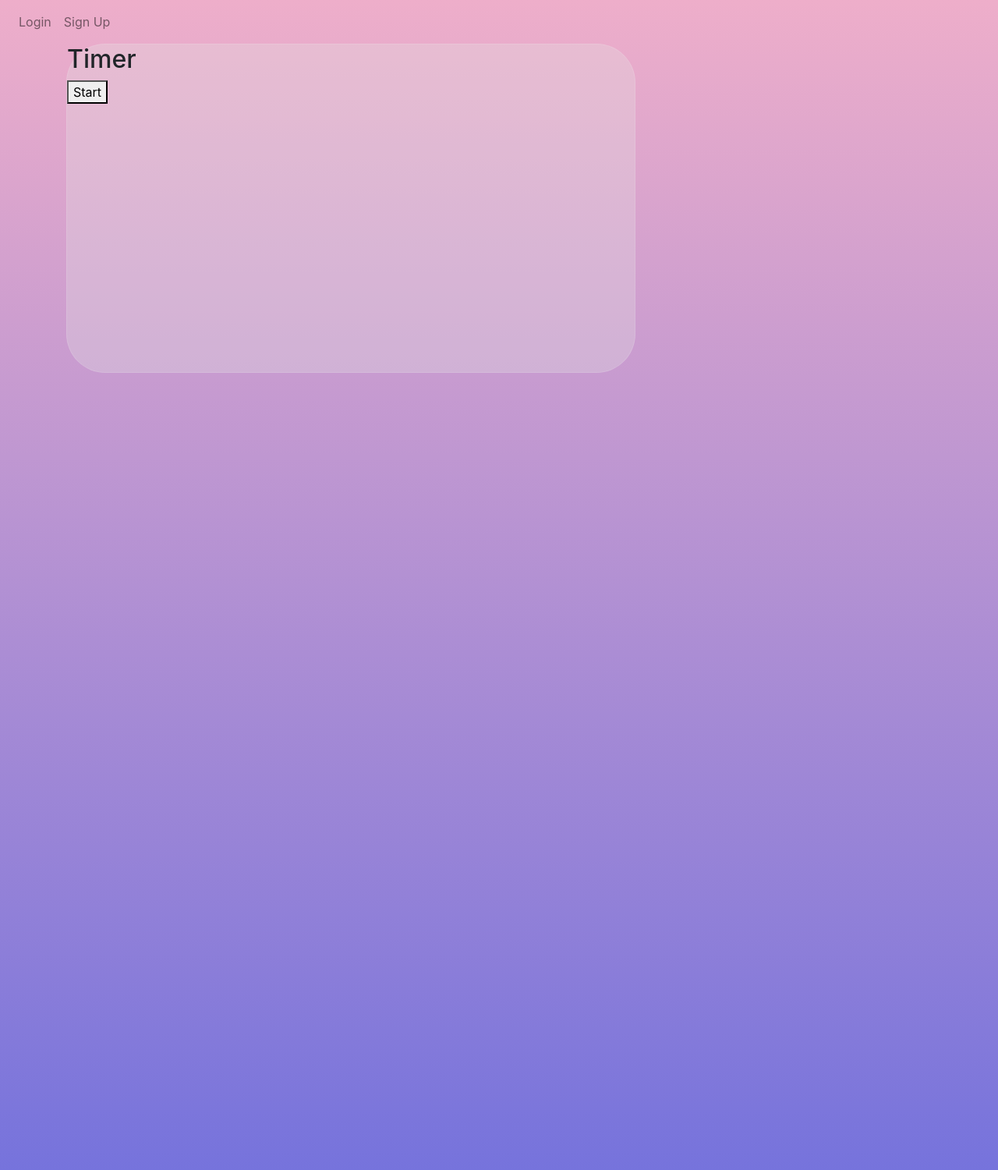
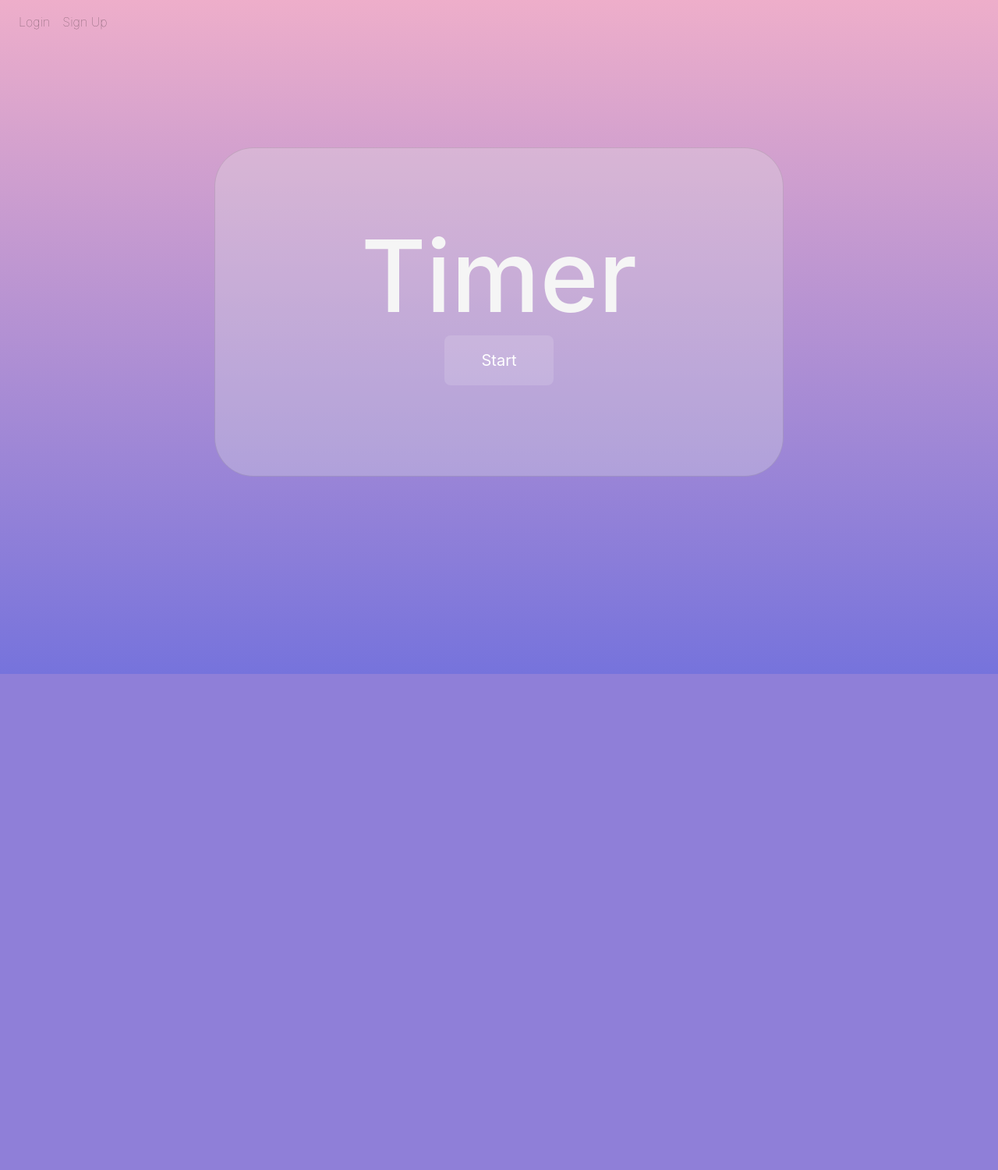
Before and after one commit to stepwiktoria/Pogoda, a Flask app: page /timer in a window 1280 px wide. Shown: the whole page at 78% size. After the commit the page ends 864 px from the top, so only its background shows below. Run offline with Flask 3, Linux system fonts and the light colour scheme; some libraries are stand-ins or nearby versions.

Commit message:
style of timer, change alerts theme

```diff
--- a/website/static/css/style.css
+++ b/website/static/css/style.css
@@ -1,16 +1,107 @@
 body {
   background-color: #A8C8ED;
   background-image: linear-gradient(#EEAECA, #7673DC);
-  height: 1500px;
+  height: 864px;
+  font-family: 'Inter';
+  font-style: thin;
+  font-weight: lighter;
+  color:beige
+
 }
+
+#page-title {
+  text-align: center;
+  font-size: 128px;
+  line-height: 100%;
+  color: whitesmoke;
+}
+
+
+.alert.alert-danger {
+  background-color: rgba(255, 192, 203, 0.253);
+  color: white;
+
+}
+
+/* Styl dla komunikatów z klasą "alert-success" */
+.alert.alert-success {
+  background-color: rgba(38, 227, 107, 0.253);
+  color: white;
+
+}
+
 
 /* timer.css */
 #timer-container {
   box-sizing: border-box;
-  position: center;
-  width: 730px;
+  position: absolute;
+  left: 50%;
+  top: 50%;
+  transform: translate(-50%, -50%);
+
+  width: 80%;
+  max-width: 730px;
   height: 422px;
+
   background: rgba(229, 229, 229, 0.3);
-  border: 1px solid rgba(255, 255, 255, 0.1);
+  border: 1px solid rgba(0, 0, 0, 0.1);
   border-radius: 50px;
+
+  display: flex;
+  flex-direction: column;
+  justify-content: center;
+  align-items: center;
 }
+
+#timerp {
+  width: 100%;
+  height: 96px;
+
+  font-size: 128px;
+  line-height: 100%;
+  color:whitesmoke;
+
+  display: flex;
+  align-items: center;
+  justify-content: center;
+  text-align: center;
+}
+
+
+@media (min-width: 768px) {
+  .button.btn-primary {
+    font-size: 24px;
+    min-width: 196px;
+  }
+}
+
+button.btn-primary {
+  margin-top: 20px;
+  align-items: center;
+  background-color: rgba(255, 255, 255, 0.132);
+  border: 3px solid transparent;
+  border-radius: 8px;
+  box-sizing: border-box;
+  color: #FFFFFF;
+  display: flex;
+  font-size: 20px;
+  justify-content: center;
+  line-height: 1em;
+  max-width: 100%;
+  min-width: 140px;
+  padding: 19px 24px;
+  cursor: pointer;
+}
+
+.button.btn-primary:active,
+.button.btn-primary:hover {
+  background-color: rgba(255, 255, 255, 0.132);
+  border: 3px solid transparent;
+  border-radius: 8px;
+  color: #FFFFFF;
+}
+
+
+.form-control {
+  background-color: rgba(255, 255, 255, 0.5);
+}
--- a/website/templates/base.html
+++ b/website/templates/base.html
@@ -8,11 +8,7 @@
       href="https://stackpath.bootstrapcdn.com/bootstrap/4.4.1/css/bootstrap.min.css"
       integrity="sha384-Vkoo8x4CGsO3+Hhxv8T/Q5PaXtkKtu6ug5TOeNV6gBiFeWPGFN9MuhOf23Q9Ifjh"
       crossorigin="anonymous"/>
-    <link
-      rel="stylesheet"
-      rel="stylesheet" href="https://stackpath.bootstrapcdn.com/font-awesome/4.7.0/css/font-awesome.min.css"
-      crossorigin="anonymous"
-    />
+
     <link rel="stylesheet" type="text/css" href="{{ url_for('static', filename='css/style.css') }}"/>
 
 
--- a/website/templates/home.html
+++ b/website/templates/home.html
@@ -1,7 +1,8 @@
 {% extends "base.html" %}
 {% block title %}Home{% endblock %}
 {% block content %}
-  <h1 align="center">Notes</h1>
+<link rel="stylesheet" type="text/css" href="{{ url_for('static', filename='styles.css') }}"/>
+  <h1 class="page-title">Notes</h1>
   <ul class="list-group list-group-flush" id="notes">
     {% for note in user.notes %}
     <li class="list-group-item">
@@ -16,7 +17,7 @@
     <textarea name="note" id="note" class="form-control"></textarea>
     <br />
     <div align="center">
-      <button type="submit" class="btn btn-primary">Add Note</button>
+      <button type="submit" class="btn btn-primary">add</button>
     </div>
   </form>
 {% endblock %}
--- a/website/templates/login.html
+++ b/website/templates/login.html
@@ -1,7 +1,7 @@
 {% extends "base.html" %} {% block title %}Login{% endblock %} {% block content
   %}
   <form method="POST">
-    <h3 align="center">Login</h3>
+    <h1 class="page-title">Login</h1>
     <div class="form-group">
       <label for="email">Email Address</label>
       <input
--- a/website/templates/timer.html
+++ b/website/templates/timer.html
@@ -1,9 +1,10 @@
 {% extends "base.html" %}
 {% block title %}Pomodoro Timer{% endblock %}
 {% block content %}
+<body>
   <div id="timer-container">
-    <h2 id="timerp" onclick="startTimer()">Timer</h2>
-    <button onclick="startTimer()">Start</button>
+    <h2 id="timerp">Timer</h2>
+    <button type="submit" class="btn btn-primary" onclick="startTimer()">Start</button>
   </div>
 
   <script src="https://code.jquery.com/jquery-3.6.0.min.js"></script>
@@ -32,4 +33,5 @@
       }, 1000);
     }
   </script>
+  </body>
 {% endblock %}
```
Lines whose indentation alone changed are shown as unchanged.
